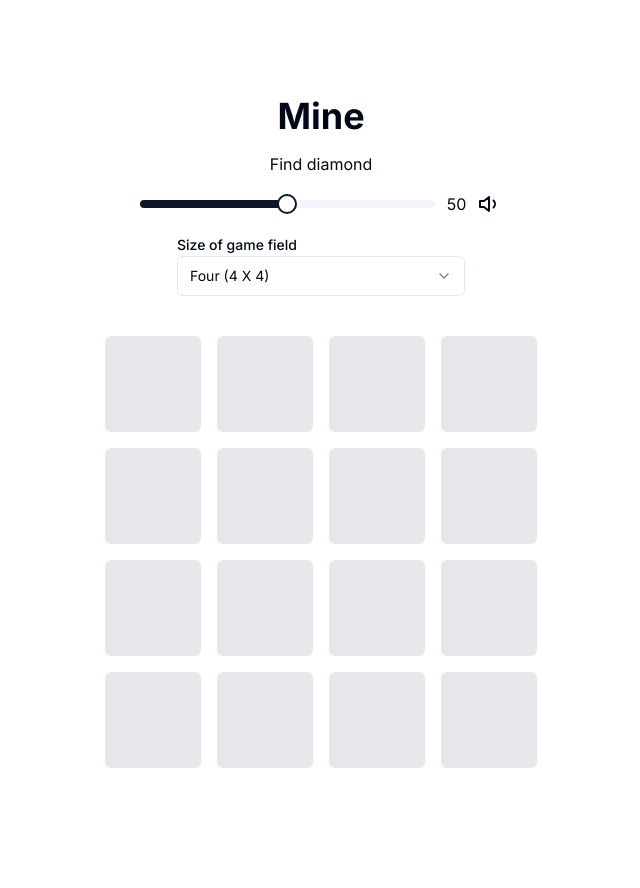
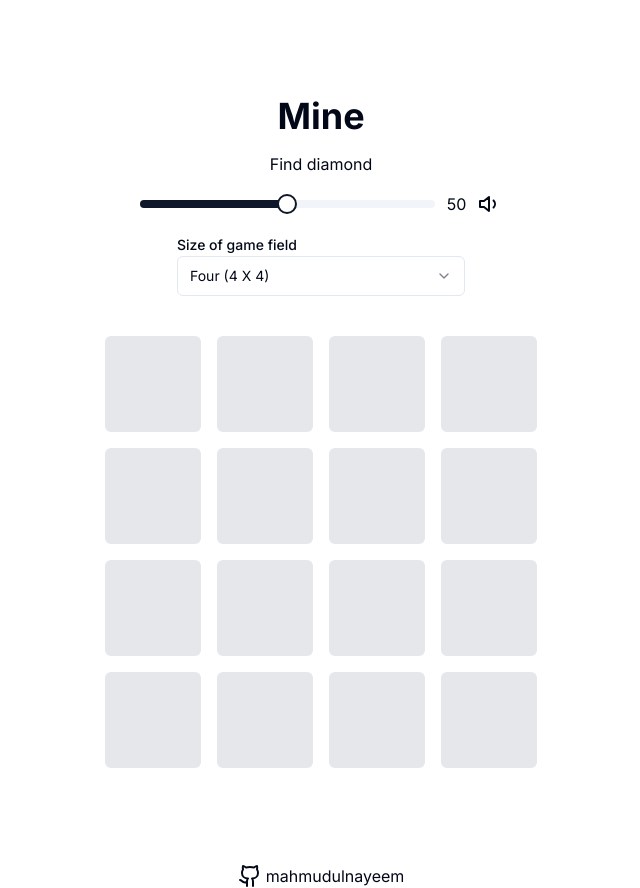
Before and after one commit to mahmudulnayeem/mine-game, a Next.js app: page / in a window 1280 px wide. Shown: the whole page, without its empty margins (319-959 px from the left). Before the commit the page ends 864 px from the top, so only its background shows below. Built offline with nearby package versions, Linux system fonts and the light colour scheme.

Commit message:
feat: added footer

```diff
--- a/app/layout.tsx
+++ b/app/layout.tsx
@@ -1,6 +1,8 @@
 import { GoogleAnalytics } from "@next/third-parties/google";
+import { Github } from "lucide-react";
 import type { Metadata } from "next";
 import { Inter } from "next/font/google";
+import Link from "next/link";
 import "./globals.css";
 
 const inter = Inter({ subsets: ["latin"] });
@@ -40,7 +42,18 @@ export default function RootLayout({
 }>) {
   return (
     <html lang="en">
-      <body className={inter.className}>{children}</body>
+      <body className={inter.className}>
+        {children}
+        <footer className="flex item-center justify-center">
+          <Link
+            href="https://github.com/mahmudulnayeem"
+            target="_blank"
+            className="flex items-center gap-1 hover:underline"
+          >
+            <Github size={24} /> <span>mahmudulnayeem</span>
+          </Link>
+        </footer>
+      </body>
       <GoogleAnalytics gaId="G-13M313N5LR" />
     </html>
   );
```
